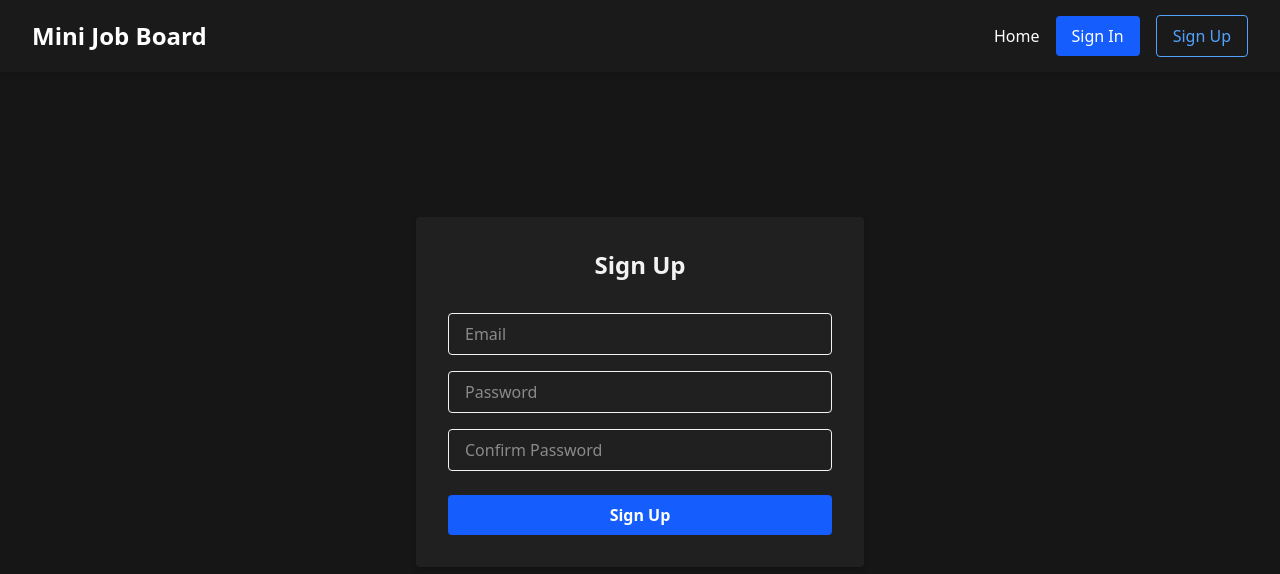
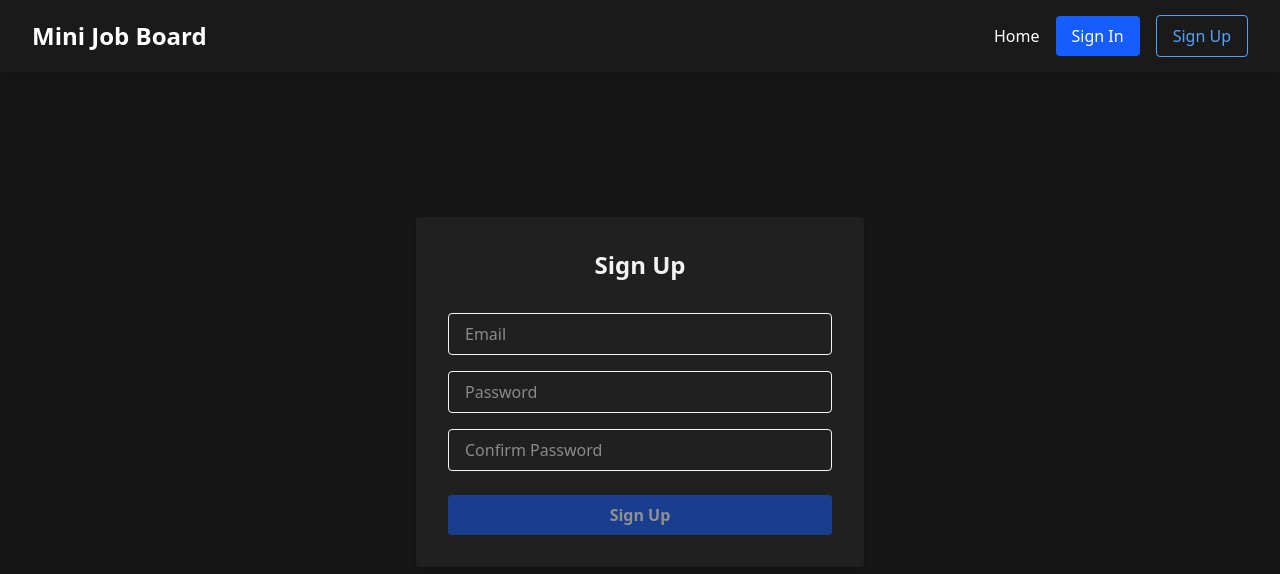
Before and after one commit to NyomanAdiwinanda/mini-job-board, a Next.js app: page /signup in a window 1280 px wide. Shown: the top 574 px of the page. Built offline with nearby package versions, Linux system fonts and the light colour scheme; no server answers; the database is empty.

Commit message:
fix auth

```diff
--- a/src/app/signup/page.tsx
+++ b/src/app/signup/page.tsx
@@ -1,5 +1,6 @@
 "use client";
 import React from "react";
+import { toast, Bounce } from "react-toastify";
 import { useRouter } from "next/navigation";
 import AuthForm from "@/components/AuthForm";
 import { useAuth } from "@/context/AuthContext";
@@ -22,6 +23,17 @@ const SignUpPage = () => {
 
 		await signUp(email, password);
 		router.push("/");
+		toast.success("Sign up success", {
+			position: "bottom-right",
+			autoClose: 3000,
+			hideProgressBar: false,
+			closeOnClick: false,
+			pauseOnHover: true,
+			draggable: true,
+			progress: undefined,
+			theme: "dark",
+			transition: Bounce,
+		});
 	};
 
 	return (
--- a/src/components/AuthForm.tsx
+++ b/src/components/AuthForm.tsx
@@ -1,4 +1,6 @@
-import React from "react";
+import React, { useState, useEffect } from "react";
+import { useRouter } from "next/navigation";
+import { useAuth } from "@/context/AuthContext";
 
 interface AuthFormProps {
 	type: "signin" | "signup";
@@ -6,6 +8,23 @@ interface AuthFormProps {
 }
 
 const AuthForm: React.FC<AuthFormProps> = ({ type, onSubmit }) => {
+	const [email, setEmail] = useState("");
+	const [password, setPassword] = useState("");
+	const [confirmPassword, setConfirmPassword] = useState("");
+	const router = useRouter();
+	const { user, loading } = useAuth();
+
+	useEffect(() => {
+		if (!loading && user) {
+			router.replace("/");
+		}
+	}, [user, loading, router]);
+
+	const isSignup = type === "signup";
+	const isDisabled = isSignup
+		? !email || !password || !confirmPassword || password !== confirmPassword
+		: !email || !password;
+
 	return (
 		<form
 			onSubmit={onSubmit}
@@ -18,6 +37,8 @@ const AuthForm: React.FC<AuthFormProps> = ({ type, onSubmit }) => {
 				placeholder="Email"
 				required
 				className="border rounded px-4 py-2 focus:outline-none focus:ring-2 focus:ring-blue-500"
+				value={email}
+				onChange={e => setEmail(e.target.value)}
 			/>
 			<input
 				type="password"
@@ -25,17 +46,30 @@ const AuthForm: React.FC<AuthFormProps> = ({ type, onSubmit }) => {
 				placeholder="Password"
 				required
 				className="border rounded px-4 py-2 focus:outline-none focus:ring-2 focus:ring-blue-500"
+				value={password}
+				onChange={e => setPassword(e.target.value)}
 			/>
-			{type === "signup" && (
+			{isSignup && password.length > 0 && password.length < 6 && (
+				<span className="text-red-500 text-sm -mt-2">6 characters minimum</span>
+			)}
+			{isSignup && (
 				<input
 					type="password"
 					name="confirmPassword"
 					placeholder="Confirm Password"
 					required
 					className="border rounded px-4 py-2 focus:outline-none focus:ring-2 focus:ring-blue-500"
+					value={confirmPassword}
+					onChange={e => setConfirmPassword(e.target.value)}
 				/>
 			)}
-			<button type="submit" className="bg-blue-600 text-white py-2 rounded hover:bg-blue-700 font-semibold mt-2">
+			<button
+				type="submit"
+				disabled={isDisabled}
+				className={`bg-blue-600 text-white py-2 rounded font-semibold mt-2 transition-colors ${
+					isDisabled ? "opacity-50 cursor-not-allowed hover:bg-blue-600" : "hover:bg-blue-700"
+				}`}
+			>
 				{type === "signin" ? "Sign In" : "Sign Up"}
 			</button>
 		</form>
```
